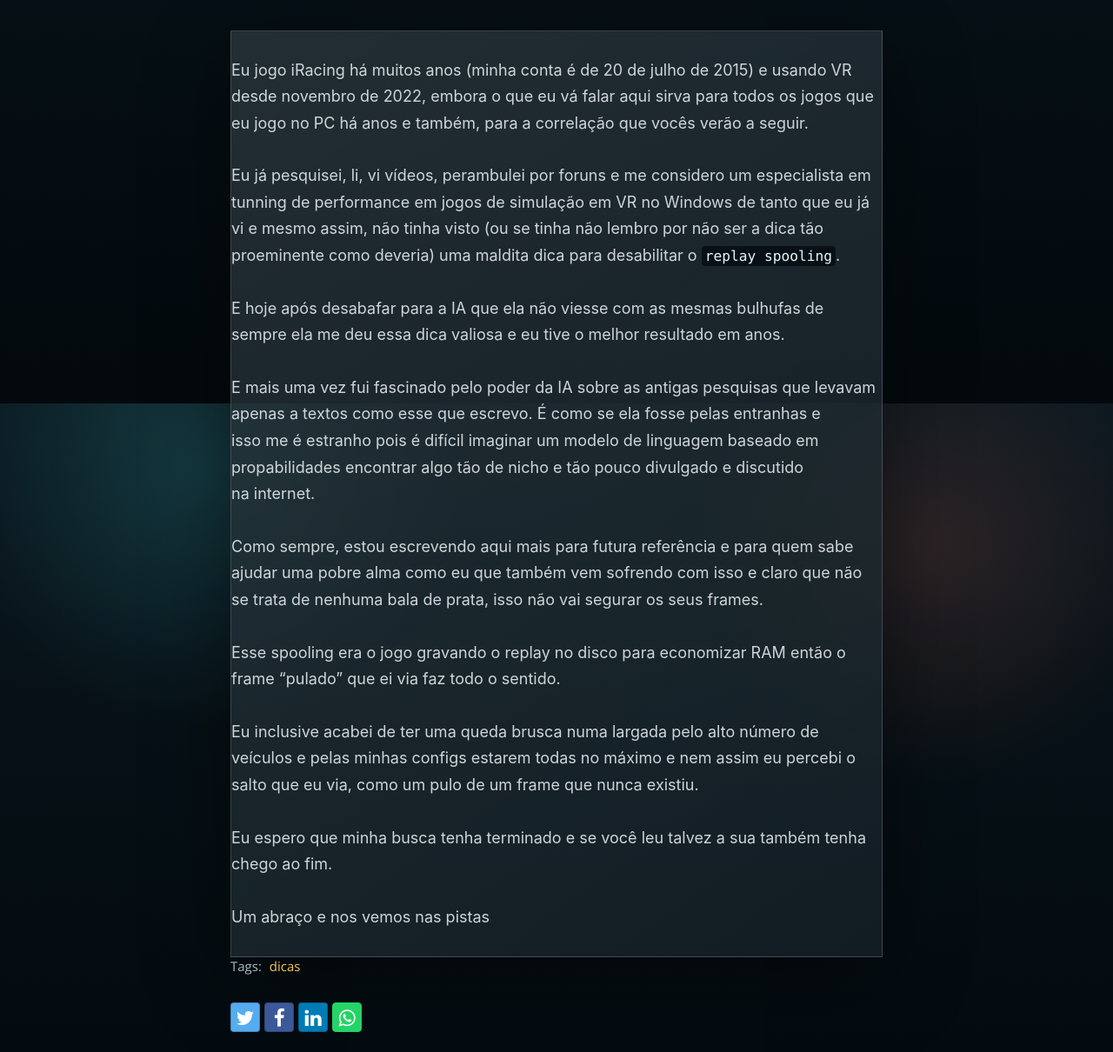
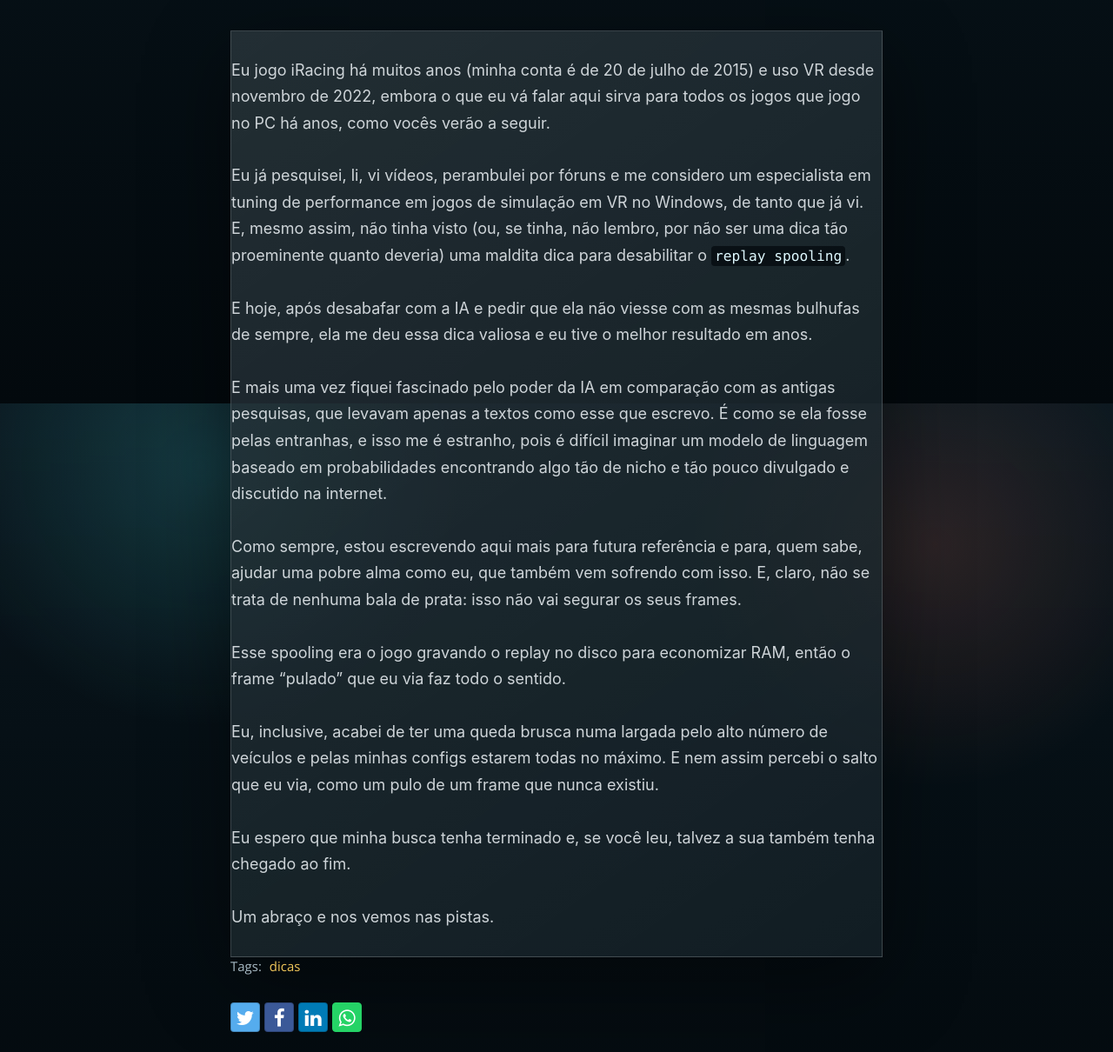
Before and after one commit to PRElias/blog, a Jekyll site: the page built from _posts/2026-09-27-iracing_stutter.md, in a window 1280 px wide and 1400 px high, scrolled down 337 px. Shown: the part 190-1400 px from the top of the window at 87% size. Built offline with Jekyll 4.4.1, drawn with Linux system fonts in a browser that asks for light colours; nearby versions of some CDN libraries; comment, search, counter and statistics services are not loaded.

Commit message:
revisão

```diff
--- a/_posts/2026-09-27-iracing_stutter.md
+++ b/_posts/2026-09-27-iracing_stutter.md
@@ -9,20 +9,20 @@
 published: true
 ---
 
-Eu jogo iRacing há muitos anos (minha conta é de 20 de julho de 2015) e usando VR desde novembro de 2022, embora o que eu vá falar aqui sirva para todos os jogos que eu jogo no PC há anos e também, para a correlação que vocês verão a seguir.
+Eu jogo iRacing há muitos anos (minha conta é de 20 de julho de 2015) e uso VR desde novembro de 2022, embora o que eu vá falar aqui sirva para todos os jogos que jogo no PC há anos, como vocês verão a seguir.
 
-Eu já pesquisei, li, vi vídeos, perambulei por foruns e me considero um especialista em tunning de performance em jogos de simulação em VR no Windows de tanto que eu já vi e mesmo assim, não tinha visto (ou se tinha não lembro por não ser a dica tão proeminente como deveria) uma maldita dica para desabilitar o `replay spooling`.
+Eu já pesquisei, li, vi vídeos, perambulei por fóruns e me considero um especialista em tuning de performance em jogos de simulação em VR no Windows, de tanto que já vi. E, mesmo assim, não tinha visto (ou, se tinha, não lembro, por não ser uma dica tão proeminente quanto deveria) uma maldita dica para desabilitar o `replay spooling`.
 
-E hoje após desabafar para a IA que ela não viesse com as mesmas bulhufas de sempre ela me deu essa dica valiosa e eu tive o melhor resultado em anos.
+E hoje, após desabafar com a IA e pedir que ela não viesse com as mesmas bulhufas de sempre, ela me deu essa dica valiosa e eu tive o melhor resultado em anos.
 
-E mais uma vez fui fascinado pelo poder da IA sobre as antigas pesquisas que levavam apenas a textos como esse que escrevo. É como se ela fosse pelas entranhas e isso me é estranho pois é difícil imaginar um modelo de linguagem baseado em propabilidades encontrar algo tão de nicho e tão pouco divulgado e discutido na internet.
+E mais uma vez fiquei fascinado pelo poder da IA em comparação com as antigas pesquisas, que levavam apenas a textos como esse que escrevo. É como se ela fosse pelas entranhas, e isso me é estranho, pois é difícil imaginar um modelo de linguagem baseado em probabilidades encontrando algo tão de nicho e tão pouco divulgado e discutido na internet.
 
-Como sempre, estou escrevendo aqui mais para futura referência e para quem sabe ajudar uma pobre alma como eu que também vem sofrendo com isso e claro que não se trata de nenhuma bala de prata, isso não vai segurar os seus frames.
+Como sempre, estou escrevendo aqui mais para futura referência e para, quem sabe, ajudar uma pobre alma como eu, que também vem sofrendo com isso. E, claro, não se trata de nenhuma bala de prata: isso não vai segurar os seus frames.
 
-Esse spooling era o jogo gravando o replay no disco para economizar RAM então o frame "pulado" que ei via faz todo o sentido.
+Esse spooling era o jogo gravando o replay no disco para economizar RAM, então o frame "pulado" que eu via faz todo o sentido.
 
-Eu inclusive acabei de ter uma queda brusca numa largada pelo alto número de veículos e pelas minhas configs estarem todas no máximo e nem assim eu percebi o salto que eu via, como um pulo de um frame que nunca existiu.
+Eu, inclusive, acabei de ter uma queda brusca numa largada pelo alto número de veículos e pelas minhas configs estarem todas no máximo. E nem assim percebi o salto que eu via, como um pulo de um frame que nunca existiu.
 
-Eu espero que minha busca tenha terminado e se você leu talvez a sua também tenha chego ao fim.
+Eu espero que minha busca tenha terminado e, se você leu, talvez a sua também tenha chegado ao fim.
 
-Um abraço e nos vemos nas pistas
+Um abraço e nos vemos nas pistas.
```
